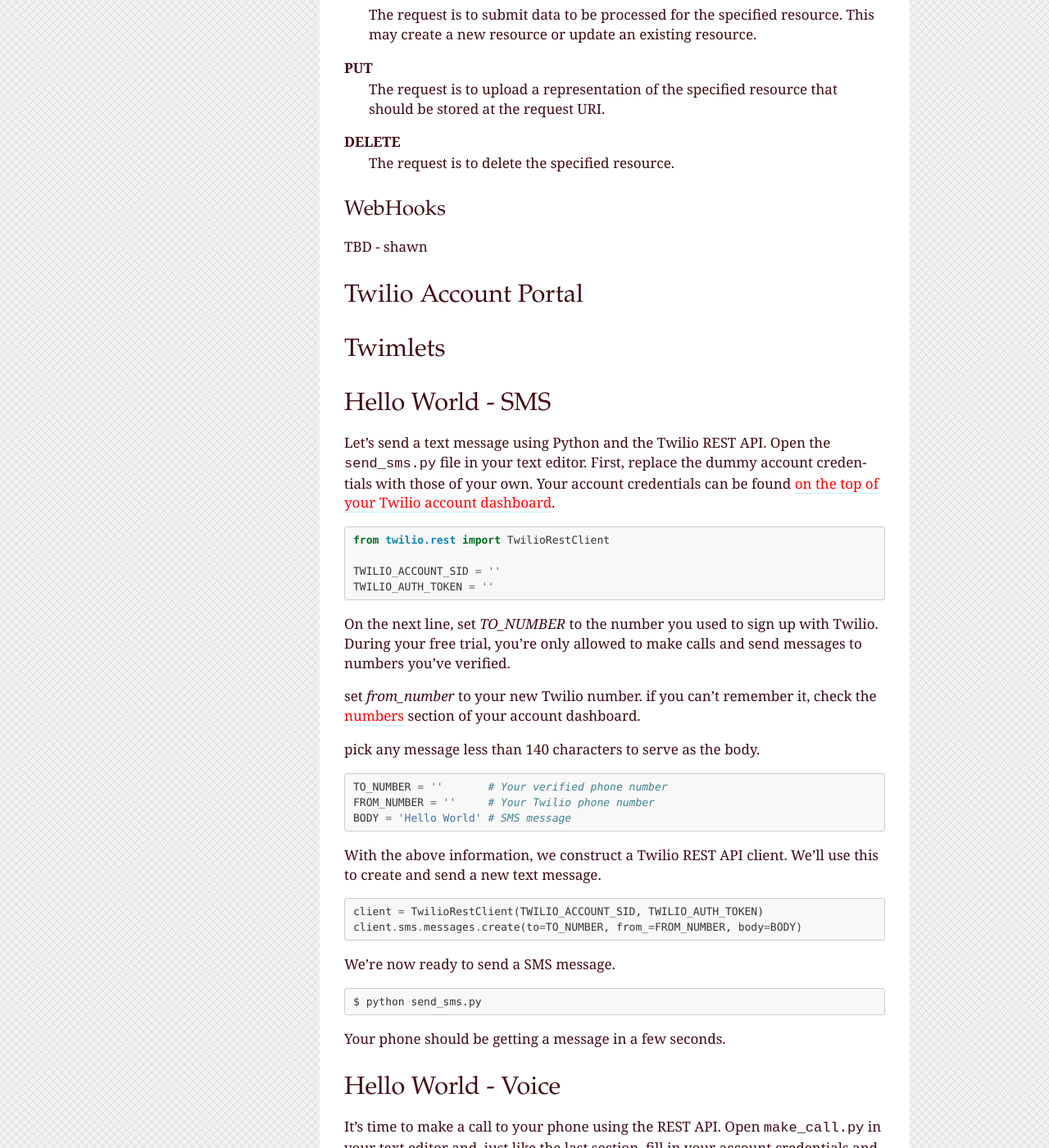
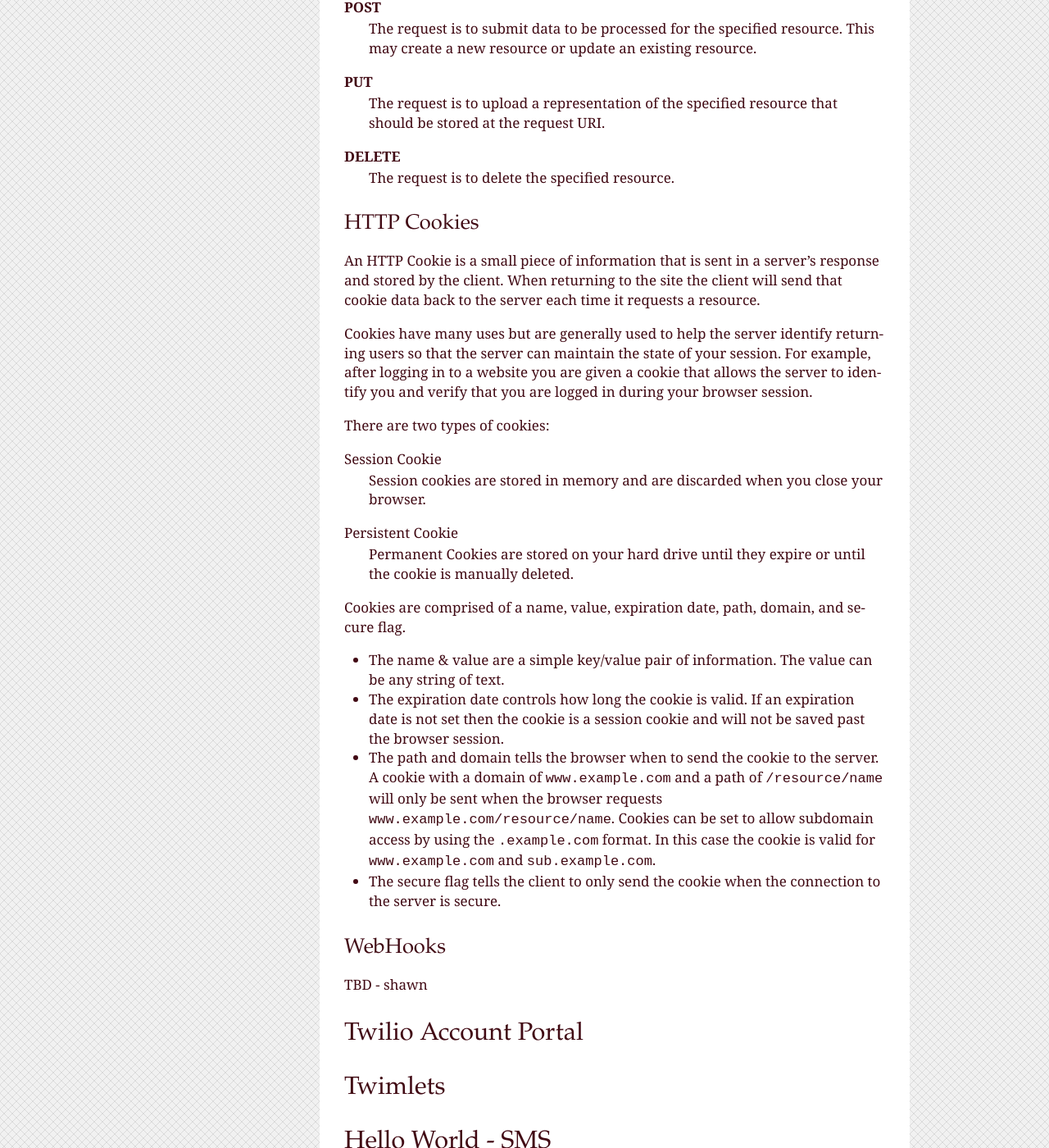
Before and after one commit to twilio/workshop, a Sphinx documentation site: the page built from docs/hello_world.rst, in a window 1280 px wide and 1400 px high, scrolled down 1457 px. Shown: the whole window at 82% size. Built offline with Sphinx 7.4.7, drawn with Linux system fonts in a browser that asks for light colours; some of the changed text lies outside the part shown.

Commit message:
Saving progress

```diff
--- a/docs/hello_world.rst
+++ b/docs/hello_world.rst
@@ -22,7 +22,7 @@
 	HTTP/1.1 200 OK
 	Content Type: text/html
 
-	Response body appears here...
+	Response body appears here…
 
 The ``Content Type`` entry tells the browser how to interpret the response. If it had been ``image/png`` the browser would have known to expect PNG data, or in the case of ``application/json`` it would have expected a JSON formatted data response.
 
@@ -55,6 +50,13 @@
 
 **GET**
 	The request is for a representation of the requested resource that is identified by the request URI.
+
+.. code-block:: text
+
+	GET / HTTP/1.1
+	Host: api.example.com/v1/path/to/resource
+
+.. code-block:: text
 
 **POST**
 	The request is to submit data to be processed for the specified resource. This may create a new resource or update an existing resource.
@@ -64,6 +66,28 @@
 
 **DELETE**
 	The request is to delete the specified resource.
+
+HTTP Cookies
+^^^^^^^^^^^^
+
+An HTTP Cookie is a small piece of information that is sent in a server's response and stored by the client. When returning to the site the client will send that cookie data back to the server each time it requests a resource.
+
+Cookies have many uses but are generally used to help the server identify returning users so that the server can maintain the state of your session. For example, after logging in to a website you are given a cookie that allows the server to identify you and verify that you are logged in during your browser session.
+
+There are two types of cookies:
+
+Session Cookie
+	Session cookies are stored in memory and are discarded when you close your browser.
+
+Persistent Cookie
+	Permanent Cookies are stored on your hard drive until they expire or until the cookie is manually deleted.
+
+Cookies are comprised of a name, value, expiration date, path, domain, and secure flag.
+
+- The name & value are a simple key/value pair of information. The value can be any string of text.
+- The expiration date controls how long the cookie is valid. If an expiration date is not set then the cookie is a session cookie and will not be saved past the browser session.
+- The path and domain tells the browser when to send the cookie to the server. A cookie with a domain of ``www.example.com`` and a path of ``/resource/name`` will only be sent when the browser requests ``www.example.com/resource/name``. Cookies can be set to allow subdomain access by using the ``.example.com`` format. In this case the cookie is valid for ``www.example.com`` and ``sub.example.com``.
+- The secure flag tells the client to only send the cookie when the connection to the server is secure.
 
 WebHooks
 ^^^^^^^^
```
Also changed, not shown: other parts of docs/hello_world.rst (+1 -6 lines).
